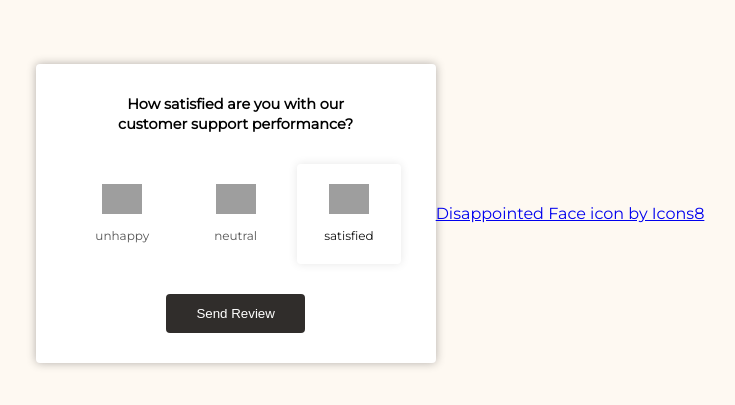
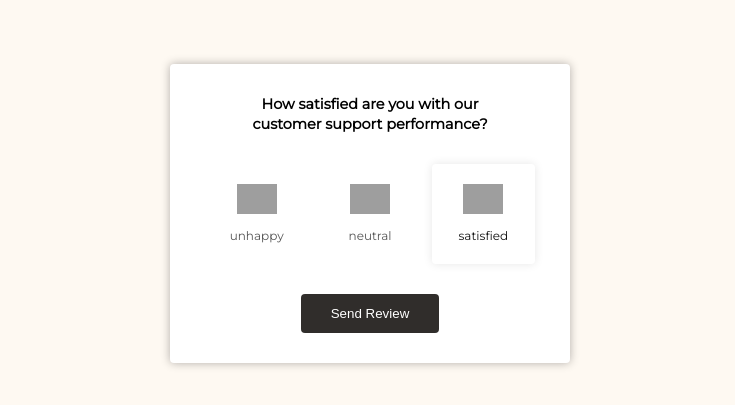
Before and after one commit to eemansayed/feedback-ui-design, a plain HTML site: page index.html in a window 1280 px wide. Shown: the part 187-592 px from the top of the page, without its empty margins (270-1005 px from the left). Drawn offline with Linux system fonts and the light colour scheme; grey boxes are pictures that could not be loaded.

Commit message:
edit divs

```diff
--- a/index.html
+++ b/index.html
@@ -29,7 +29,7 @@
 </div>
 <button id="send" class="btn">Send Review</button>
   </div>
-<a href="https://icons8.com/icon/nSDIlLXl1J3E/disappointed-face">Disappointed Face icon by Icons8</a>
+  <!--<a href="https://icons8.com/icon/nSDIlLXl1J3E/disappointed-face">Disappointed Face icon by Icons8</a>-->
  <script type='text/javascript' src='script.js'></script>
 </body>
 </html>
```
